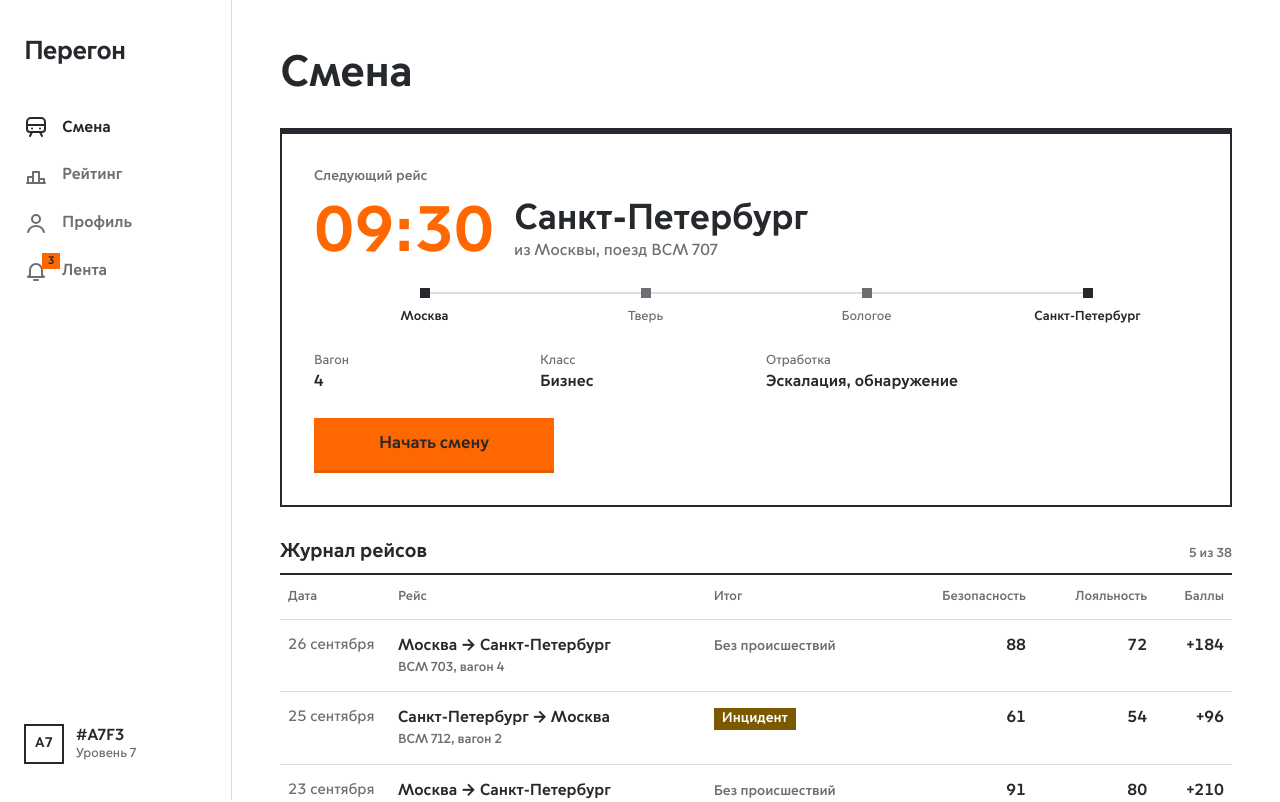
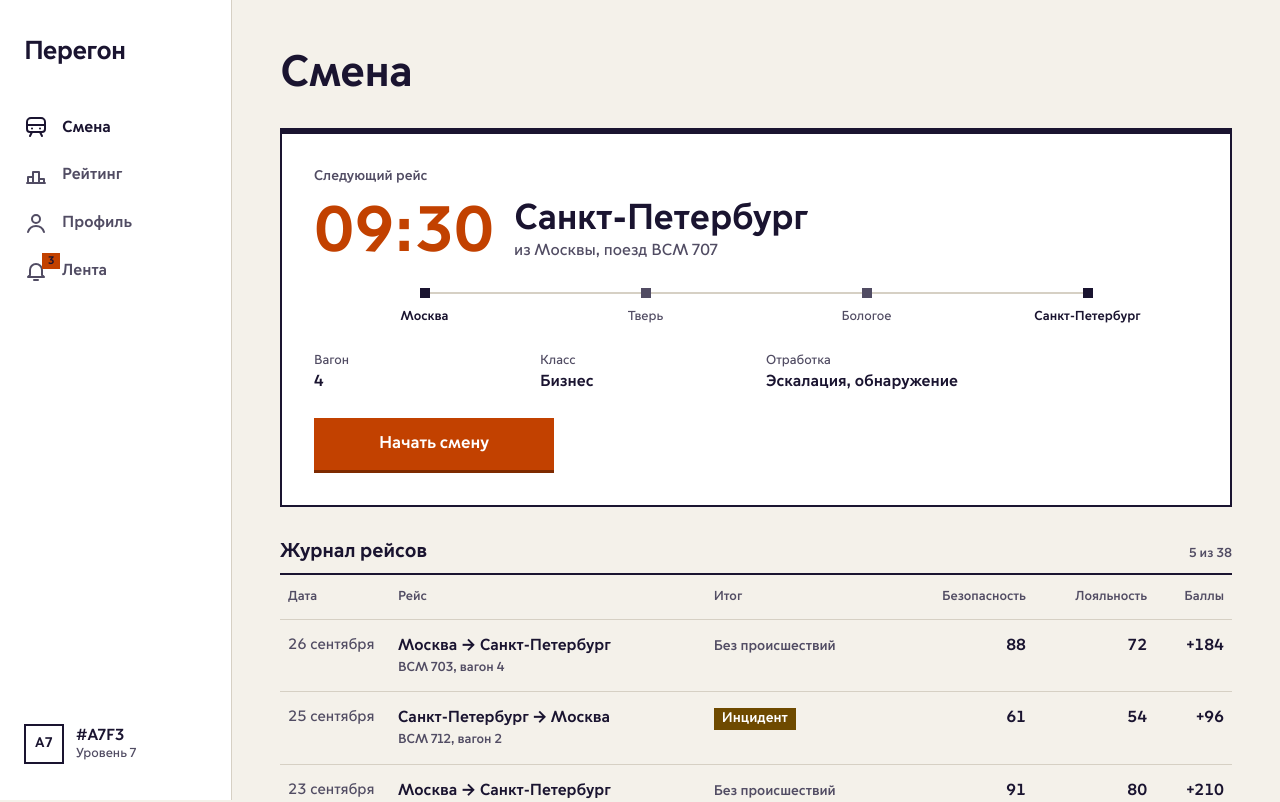
Before and after one commit to GachiL0Rd/vsm-400, a React (Vite) app in the folder Frontend/: page / in a window 1280 px wide. Shown: the top 802 px of the page. Built offline with nearby package versions, Linux system fonts and the light colour scheme; no server answers.

Commit message:
style(frontend): add metro line color tokens

```diff
--- a/Frontend/src/index.css
+++ b/Frontend/src/index.css
@@ -27,26 +27,33 @@
 }
 
 :root {
-  /* Нейтральная шкала: основа интерфейса. */
+  /* Лист схемы: тёплый бумажный фон, панели и заливки станций — белые. */
+  --paper: #f4f1ea;
   --white: #ffffff;
-  --cloud: #e8e8e6;
-  --line: #dcdcd9;
-  --smoke: #a3a5a8;
-  --iron: #6b6e73;
-  /* Основной цвет текста и контуров — графит, как ливрея поездов ВСМ. */
-  --ink: #25282c;
-  --ink-08: rgb(37 40 44 / 8%);
+  --cloud: #e7e2d6;
+  --line: #d6d0c4;
+  --smoke: #5e5870;
+  --iron: #514c63;
+  /* Текст и контуры — тёмный индиго, не чистый чёрный. */
+  --ink: #1a1430;
+  --ink-08: rgb(26 20 48 / 8%);
 
-  /* Единственный акцент — сигнальный оранжевый. Только действие и «вы здесь». */
-  --signal: #ff6700;
-  --signal-hover: #ff7a1f;
-  --signal-press: #e65c00;
+  /* Единственный акцент действия и маркер «вы здесь». Не цвет раздела. */
+  --signal: #c24100;
+  --signal-hover: #a33800;
+  --signal-press: #7e2a00;
 
-  /* Статусы по логике светофора */
-  --ok: #1f7a34;
-  --warn: #7a5900;
-  --warn-line: #f0cf5a;
-  --stop: #c62828;
+  /* Светофор. Норма тихая. Отклонение — сплошная плашка, не линия раздела. */
+  --ok: #0d5c30;
+  --warn: #6e4a00;
+  --warn-line: #6e4a00;
+  --stop: #7c1228;
+
+  /* Код линии раздела: только линейка, обводка и кружок станции. */
+  --route-shift: #c8102e;
+  --route-rating: #0057a8;
+  --route-profile: #0f8a40;
+  --route-feed: #8a4b2f;
 
   --font: "Moscow Sans", system-ui, -apple-system, "Segoe UI", sans-serif;
 
@@ -61,13 +68,14 @@
 }
 
 html {
+  background: var(--paper);
   -webkit-text-size-adjust: 100%;
 }
 
 body {
   margin: 0;
   min-width: 320px;
-  background: var(--white);
+  background: var(--paper);
   color: var(--ink);
   font-family: var(--font);
   font-size: 16px;
@@ -91,7 +99,7 @@ button {
 }
 
 :focus-visible {
-  outline: 3px solid var(--signal);
+  outline: 3px solid var(--ink);
   outline-offset: 2px;
 }
 
@@ -122,12 +130,14 @@ button {
   padding: 13px 24px;
   border: 0;
   border-bottom: 3px solid var(--signal-press);
+  border-radius: 0;
   background: var(--signal);
-  color: var(--ink);
+  color: var(--white);
   font-size: 17px;
   font-weight: 700;
   text-decoration: none;
   cursor: pointer;
+  appearance: none;
 }
 
 .btn:hover {
@@ -142,6 +152,7 @@ button {
 .btn--ghost {
   border: 2px solid var(--ink);
   background: var(--white);
+  color: var(--ink);
 }
 
 .btn--ghost:hover {
```
Also changed, not shown: Frontend/public/favicon.svg.
